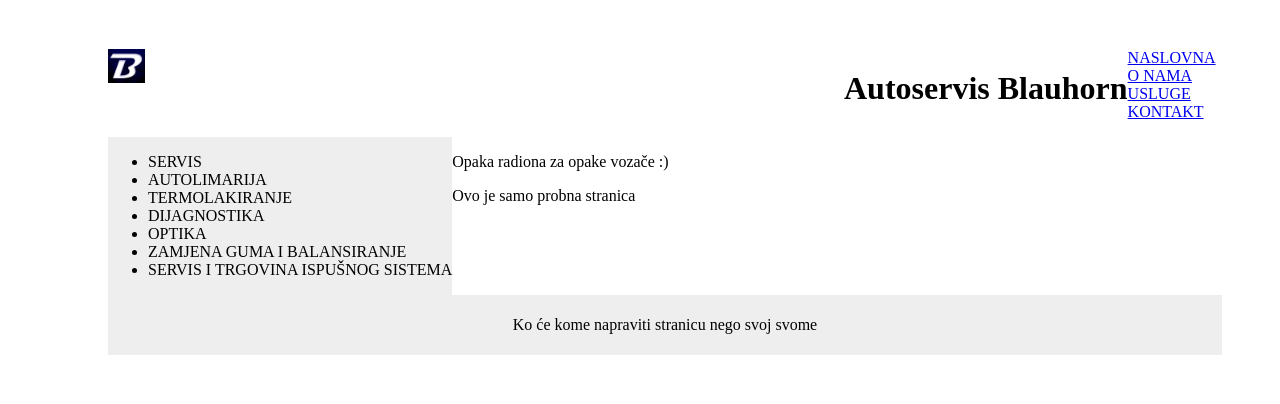
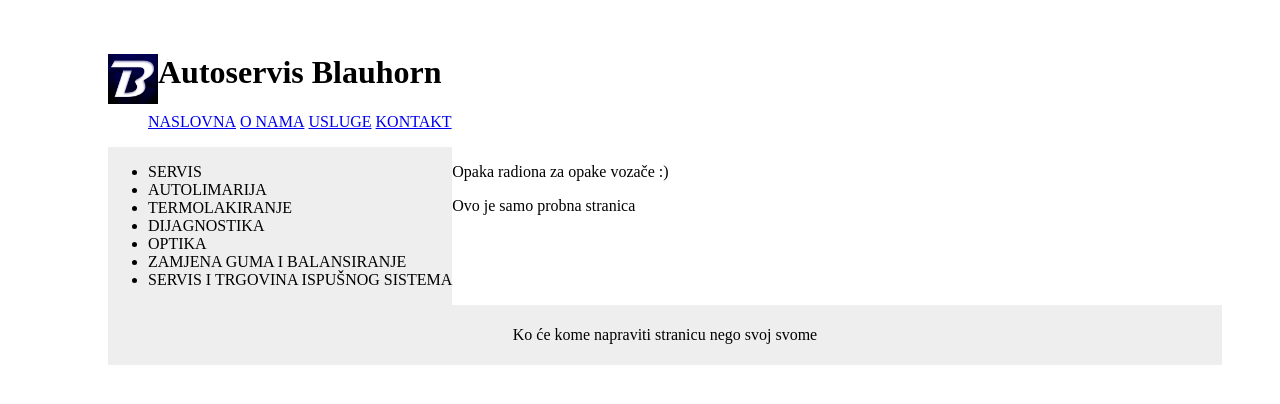
Before and after one commit to Viktorovski/viktorovski.github.io, a plain HTML site: page index.html in a window 1280 px wide. Drawn offline with Linux system fonts and the light colour scheme.

Commit message:
popravljen logo + text

```diff
--- a/index.html
+++ b/index.html
@@ -8,7 +8,7 @@
 <div id="content">
 	<div id="header">
 		<div id="logo">
-			<a href="index.html"><img id="logo" src="logo.jpg" alt="Logo" height="5%" width="5%"></a>
+			<a href="index.html"><img id="logo" src="logo.jpg" alt="Logo" height="50 px" width="50 px"></a>
 		</div>
 		<div id="title">
 			<h1>Autoservis Blauhorn</h1>
--- a/styles.css
+++ b/styles.css
@@ -11,10 +11,11 @@
 }
 #title
 {
-float: left;
+	float: center;
 }
 #navigation
 {
+	float: center;
 }
 .nav
 {
```
